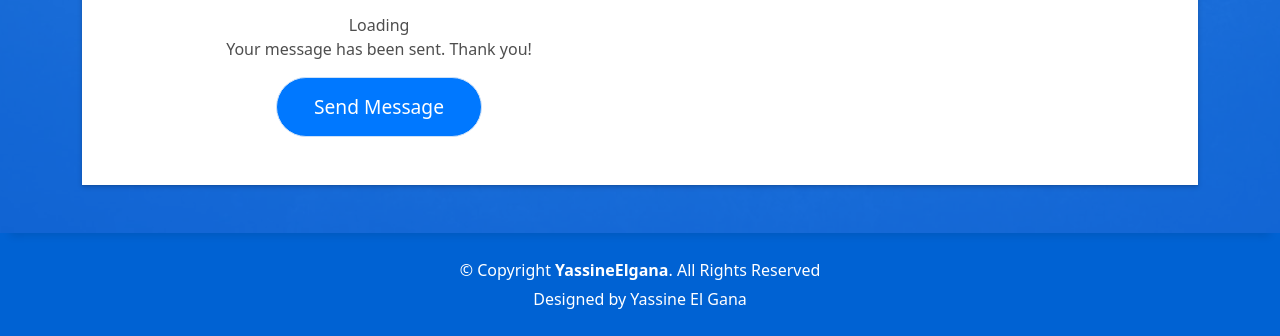
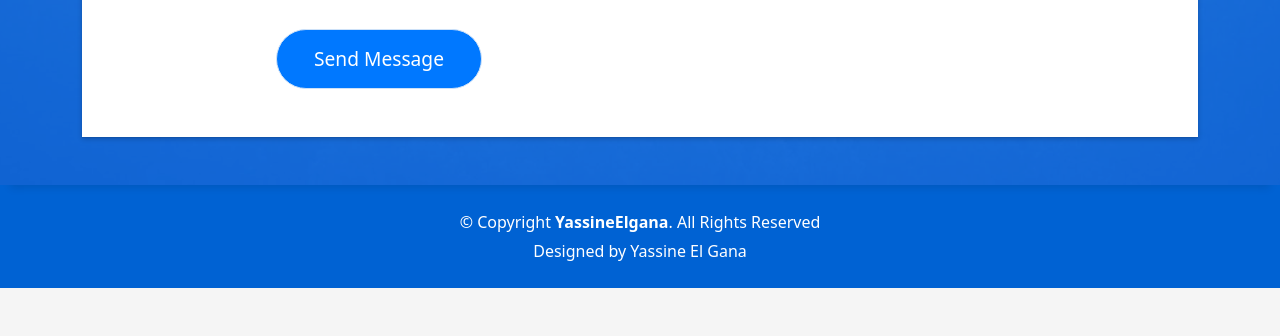
Before and after one commit to YassineElgana/Portfolio, a plain HTML site: page index.html in a window 1280 px wide. Shown: the part 5247-5583 px from the top of the page. After the commit the page ends 5535 px from the top, so only its background shows below. Drawn offline with Linux system fonts and the light colour scheme.

Commit message:
Update index.html

```diff
--- a/index.html
+++ b/index.html
@@ -596,9 +596,7 @@
                             </div>
                           </div>
                           <div class="col-md-12 text-center my-3">
-                            <div class="loading">Loading</div>
-                            <div class="error-message"></div>
-                            <div class="sent-message">Your message has been sent. Thank you!</div>
+
                           </div>
                           <div class="col-md-12 text-center">
                             <button  id="btnSend" type="submit" class="button button-a button-big button-rouded">Send Message</button>
```
